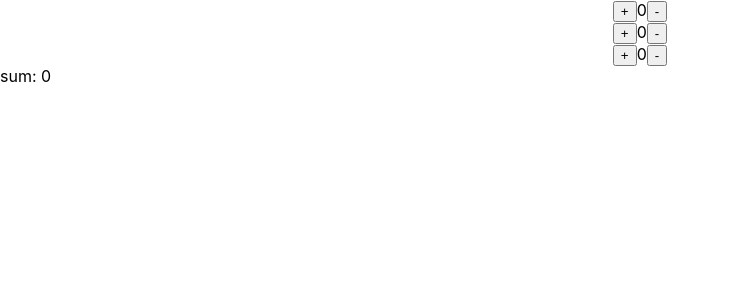
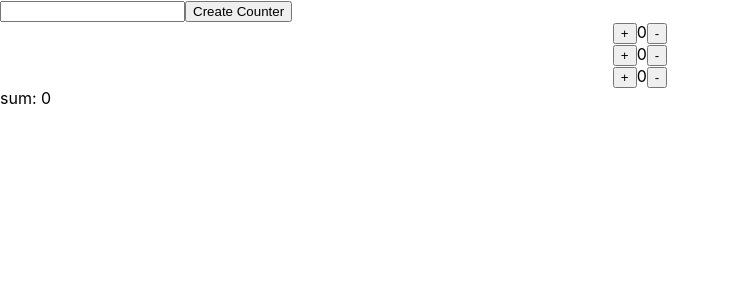
Before and after one commit to Venicelam/Redux-Counter-Component, a React (Create React App) app: page / in a window 1280 px wide. Shown: the top 300 px of the page, without its empty margins (0-730 px from the left). Built offline with nearby package versions, Linux system fonts and the light colour scheme.

Commit message:
add counter according to input number

```diff
--- a/src/App.js
+++ b/src/App.js
@@ -5,12 +5,30 @@ import Counter from './Components/Counter.js'
 import CounterGroup from './Components/CounterGroup.js'
 
 class App extends Component {
+    constructor(props) {
+        super(props);
+        this.state = {
+          count: '',
+          items:[]
+        };
+      }
 
+    onChange = (event) => {
+        this.setState({ count: event.target.value });
+      }
+
+    onSubmit = (event) => {
+        event.preventDefault();
+        this.setState({
+          count: '',
+          items: [...this.state.counter]
+        });
+      }
   render() {
     return (
     <div>
 
-      <CounterGroup size={3}/>
+    <CounterGroup size={3}/>
     </div>
     );
   }
--- a/src/Components/CounterGroup.js
+++ b/src/Components/CounterGroup.js
@@ -2,20 +2,33 @@ import React, { Component } from 'react'
 import Counter from './Counter.js'
 
 class CounterGroup extends Component {
-  constructor(prop) {
-    super(prop)
+  constructor(props) {
+    super(props)
     this.state = {
-        counter: new Array(prop.size).fill(0),
+      counterSum: 0,
+      count: 0,
+        counterArr: new Array(parseInt(this.props.size)).fill(0),
         sum:0
     }
   }
+  regenerateCounters =()=> {
+    this.setState({
+      counterArr: new Array(parseInt(this.refs.countInput.value)).fill(0),
+      counterSum: 0
+    });
+  }
+
   updateSum=(delta) => {
     this.setState({sum: this.state.sum+delta})
   }
   render() {
     return (
       <div>
-        {this.state.counter.map(() => <Counter onUpdate={this.updateSum}/>)}
+        <input type="text" ref="countInput" />
+        <button onClick ={this.regenerateCounters}>
+        Create Counter
+        </button>
+        {this.state.counterArr.map(() => <Counter onUpdate={this.updateSum}/>)}
         <span>sum: {this.state.sum}</span>
       </div>
     )
```
